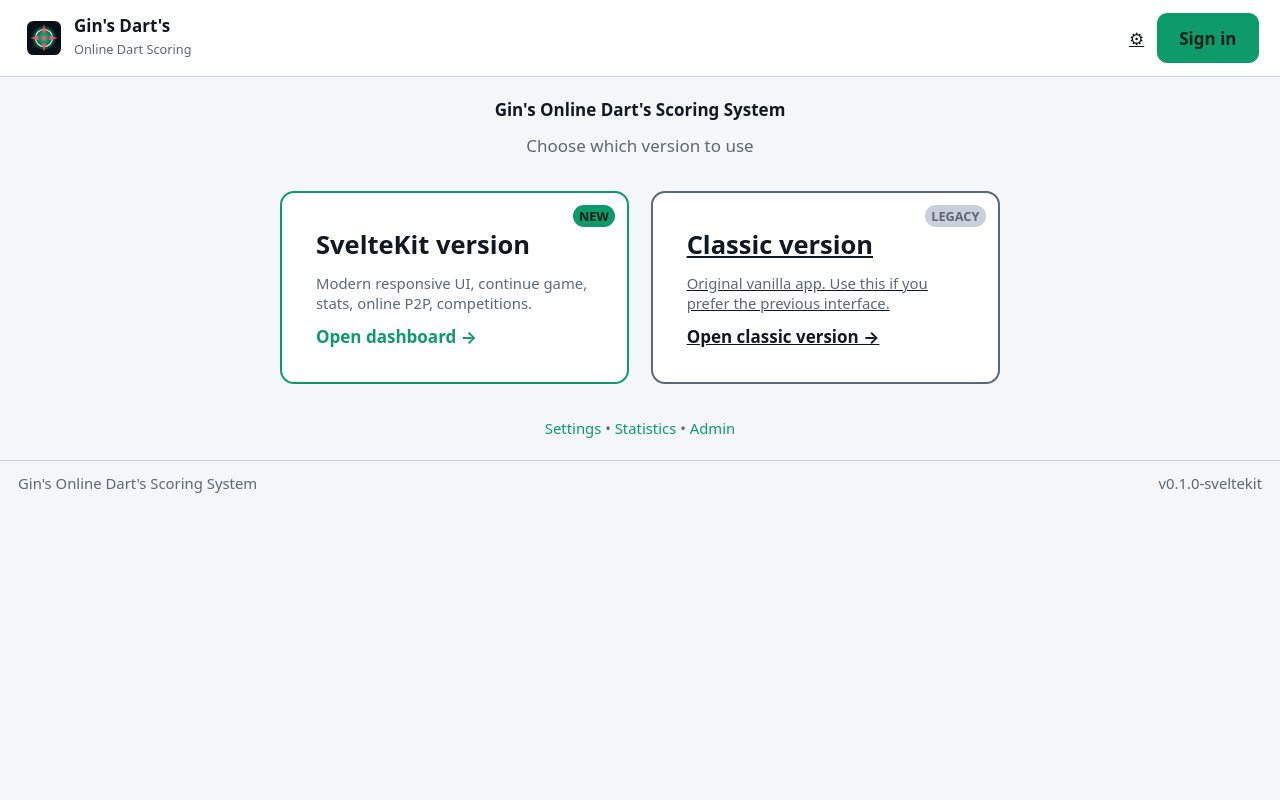
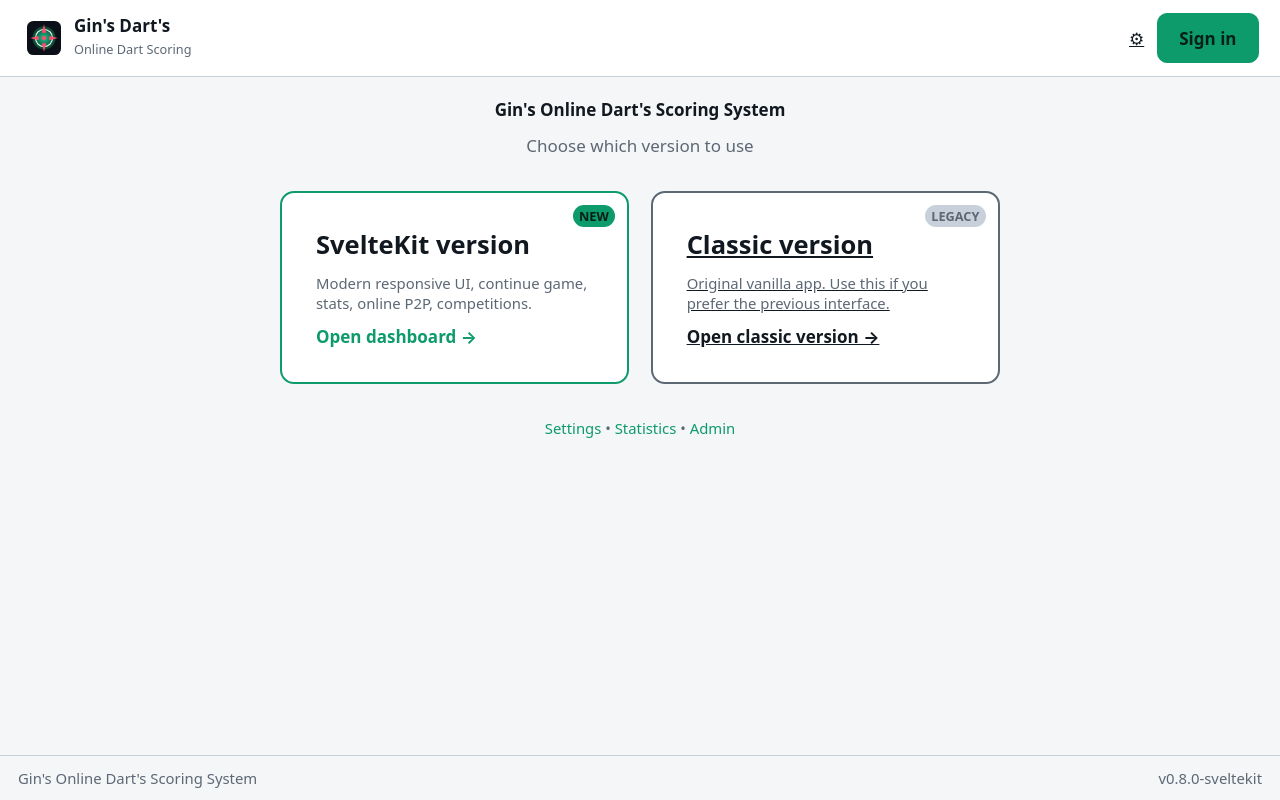
Before and after one commit to zdenkor/gin-darts-scoring-sveltekit, a SvelteKit app: page / in a window 1280 px wide. Built offline with nearby package versions, Linux system fonts and the light colour scheme.

Commit message:
fix(layout): restore scoreboard visibility and bump package version to 0.8.0

```diff
--- a/package.json
+++ b/package.json
@@ -1,7 +1,7 @@
 {
 	"name": "gin-darts-scoring-sveltekit",
 	"private": true,
-	"version": "0.1.0",
+	"version": "0.8.0",
 	"type": "module",
 	"scripts": {
 		"dev": "vite dev",
--- a/src/app.css
+++ b/src/app.css
@@ -93,6 +93,12 @@ body {
 }
 
 #app-sveltekit, #sveltekit-body {
+  display: flex;
+  flex-direction: column;
+  min-height: 100dvh;
+}
+
+.app-shell {
   display: flex;
   flex-direction: column;
   min-height: 100dvh;
```
